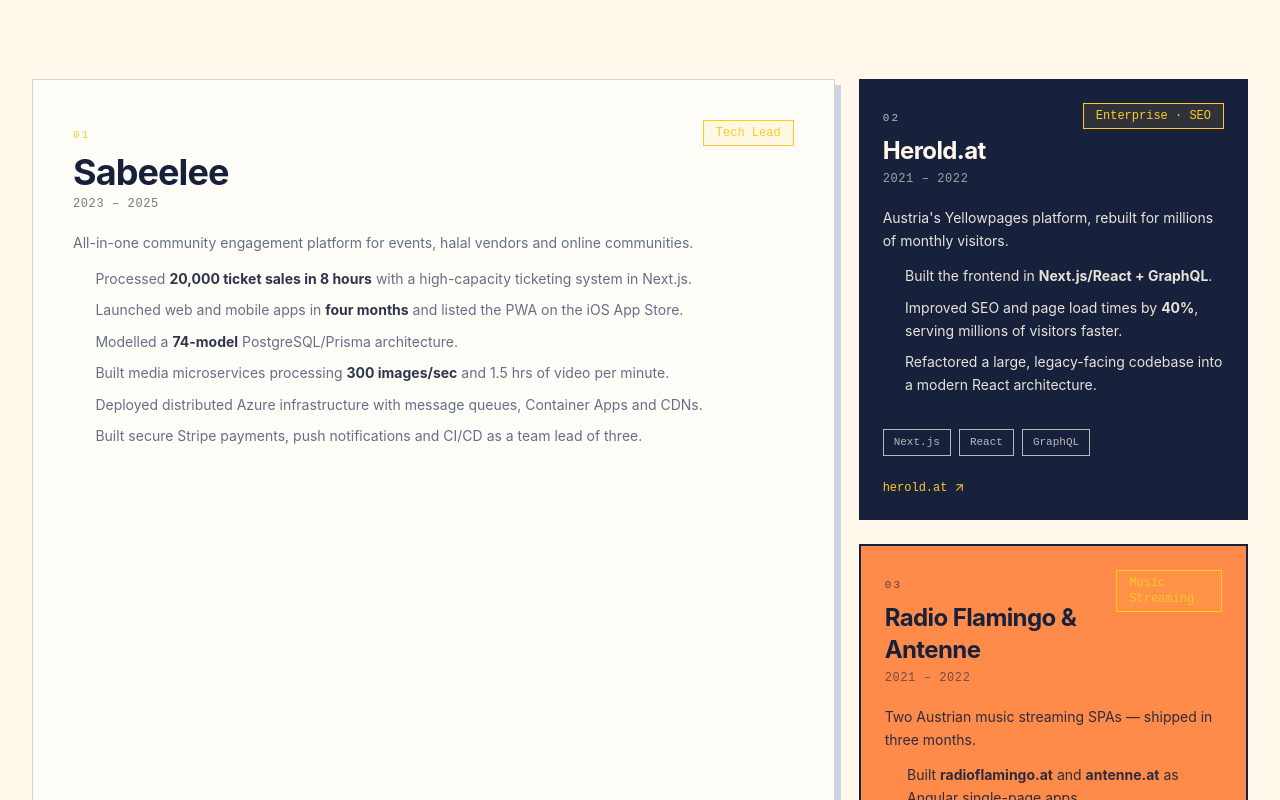
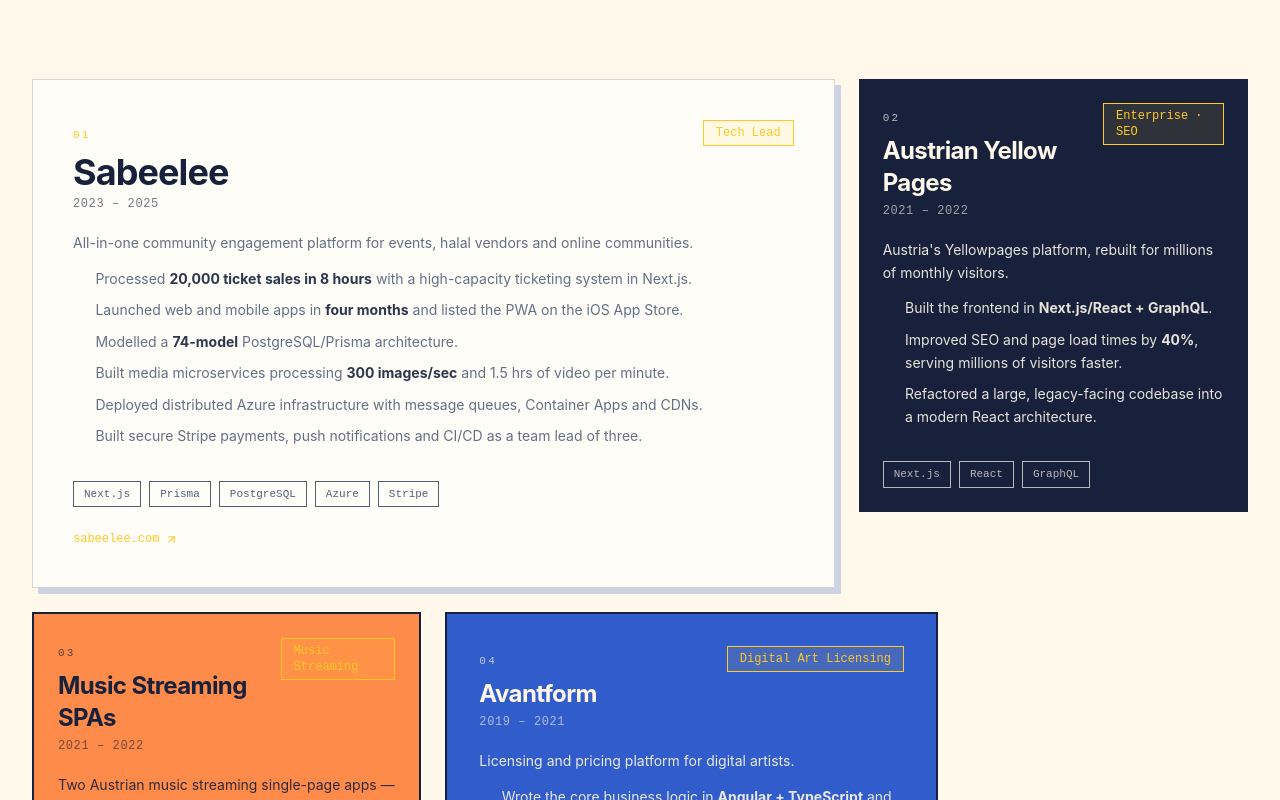
Before and after one commit to hasnainhaider2663/hasnain-cv, a React (Vite) app: page / in a window 1280 px wide. Shown: the part 2580-3380 px from the top of the page. Built offline with nearby package versions, Linux system fonts and the light colour scheme.

Commit message:
fix: remove tile white space, de-brand lobster projects
Drop row-span/forced tile heights so cards size to content; align grid
start to avoid stretch gaps. Rename Herold.at/Radio Flamingo cards to
generic 'Austrian Yellow Pages' and 'Music Streaming SPAs', remove
brand links and mentions.

```diff
--- a/src/components/Projects.tsx
+++ b/src/components/Projects.tsx
@@ -3,13 +3,13 @@
 import { projects } from '../data/projects'
 
 const LAYOUT = [
-  { cols: 'md:col-span-8', rows: 'md:row-span-2', pad: 'p-7 sm:p-10', num: '01', heading: 'text-2xl sm:text-4xl', tone: 'paper' },
-  { cols: 'md:col-span-4', rows: '', pad: 'p-6', num: '02', heading: 'text-xl sm:text-2xl', tone: 'ink' },
-  { cols: 'md:col-span-4', rows: '', pad: 'p-6', num: '03', heading: 'text-xl sm:text-2xl', tone: 'coral' },
-  { cols: 'md:col-span-5', rows: '', pad: 'p-6 sm:p-8', num: '04', heading: 'text-2xl', tone: 'cobalt' },
-  { cols: 'md:col-span-7', rows: 'md:row-span-2', pad: 'p-7 sm:p-10', num: '05', heading: 'text-2xl sm:text-4xl', tone: 'paper' },
-  { cols: 'md:col-span-5', rows: '', pad: 'p-6 sm:p-8', num: '06', heading: 'text-2xl', tone: 'ink' },
-  { cols: 'md:col-span-4', rows: '', pad: 'p-6', num: '07', heading: 'text-xl sm:text-2xl', tone: 'coral' },
+  { cols: 'md:col-span-8', pad: 'p-7 sm:p-10', num: '01', heading: 'text-2xl sm:text-4xl', tone: 'paper' },
+  { cols: 'md:col-span-4', pad: 'p-6', num: '02', heading: 'text-xl sm:text-2xl', tone: 'ink' },
+  { cols: 'md:col-span-4', pad: 'p-6', num: '03', heading: 'text-xl sm:text-2xl', tone: 'coral' },
+  { cols: 'md:col-span-5', pad: 'p-6 sm:p-8', num: '04', heading: 'text-2xl', tone: 'cobalt' },
+  { cols: 'md:col-span-7', pad: 'p-7 sm:p-10', num: '05', heading: 'text-2xl sm:text-4xl', tone: 'paper' },
+  { cols: 'md:col-span-5', pad: 'p-6 sm:p-8', num: '06', heading: 'text-2xl', tone: 'ink' },
+  { cols: 'md:col-span-4', pad: 'p-6', num: '07', heading: 'text-xl sm:text-2xl', tone: 'coral' },
 ]
 
 export default function Projects() {
@@ -17,7 +17,7 @@
     <section id="projects" className="section-rule mx-auto max-w-7xl px-5 py-20 sm:px-8 md:py-28">
       <SectionHeading index="02" label="Projects" title="Things I've built, shipped and scaled." lead="Selected products across community, commerce, streaming and edtech." />
 
-      <div className="mt-20 grid gap-6 md:grid-cols-12 md:auto-rows-[minmax(220px,auto)]">
+      <div className="mt-20 grid items-start gap-6 md:grid-cols-12">
         {projects.map((project, i) => {
           const layout = LAYOUT[i % LAYOUT.length]
           const tone = layout.tone
@@ -25,7 +25,7 @@
             tone === 'ink' ? 'ink-block' : tone === 'cobalt' ? 'border-brutal bg-cobalt text-bg' : tone === 'coral' ? 'border-brutal bg-coral text-fg' : 'paper-panel'
 
           return (
-            <Reveal key={project.slug} delay={Math.min(i * 0.05, 0.2)} className={`${layout.cols} ${layout.rows}`}>
+            <Reveal key={project.slug} delay={Math.min(i * 0.05, 0.2)} className={layout.cols}>
               <article className={`${toneClass} flex h-full flex-col ${layout.pad}`}>
                 <div className="flex items-start justify-between gap-4">
                   <div>
--- a/src/content/projects/radio-flamingo.md
+++ b/src/content/projects/radio-flamingo.md
@@ -1,5 +1,5 @@
-Two Austrian music streaming SPAs — shipped in three months.
+Two Austrian music streaming single-page apps — shipped in three months.
 
-- Built **radioflamingo.at** and **antenne.at** as Angular single-page apps.
+- Built both sites as Angular single-page apps.
 - Streaming player, live station schedules and on-demand content.
-- Delivered both sites on time alongside the Herold.at enterprise work.
+- Delivered on time alongside the enterprise Yellowpages work.
--- a/src/data/projects.json
+++ b/src/data/projects.json
@@ -10,21 +10,21 @@
   },
   {
     "slug": "herold-at",
-    "name": "Herold.at",
+    "name": "Austrian Yellow Pages",
     "tag": "Enterprise · SEO",
     "period": "2021 – 2022",
     "stack": ["Next.js", "React", "GraphQL"],
-    "link": "https://www.herold.at",
-    "linkLabel": "herold.at"
+    "link": null,
+    "linkLabel": null
   },
   {
     "slug": "radio-flamingo",
-    "name": "Radio Flamingo & Antenne",
+    "name": "Music Streaming SPAs",
     "tag": "Music Streaming",
     "period": "2021 – 2022",
     "stack": ["Angular", "RxJS"],
-    "link": "https://radioflamingo.at",
-    "linkLabel": "radioflamingo.at"
+    "link": null,
+    "linkLabel": null
   },
   {
     "slug": "avantform",
```
